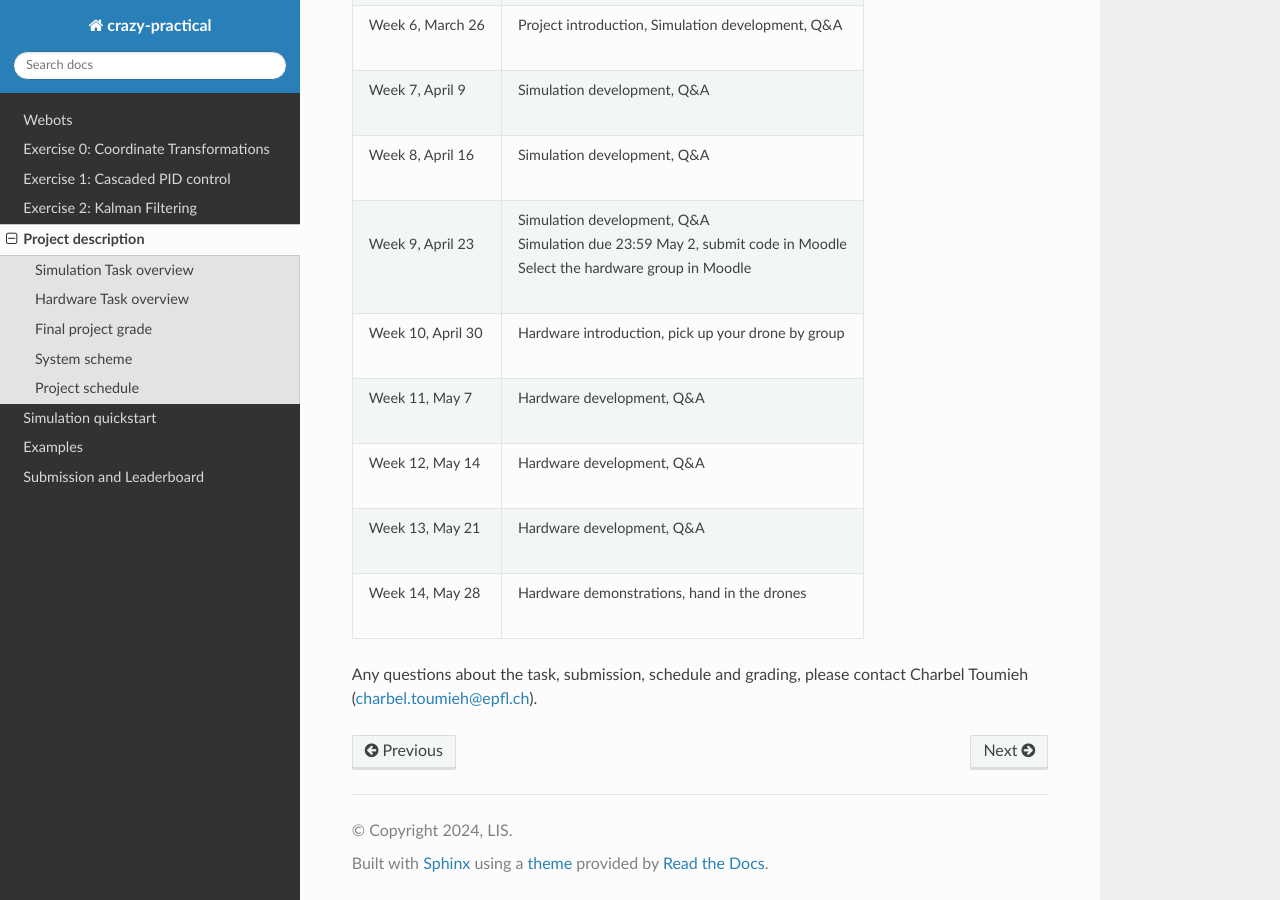
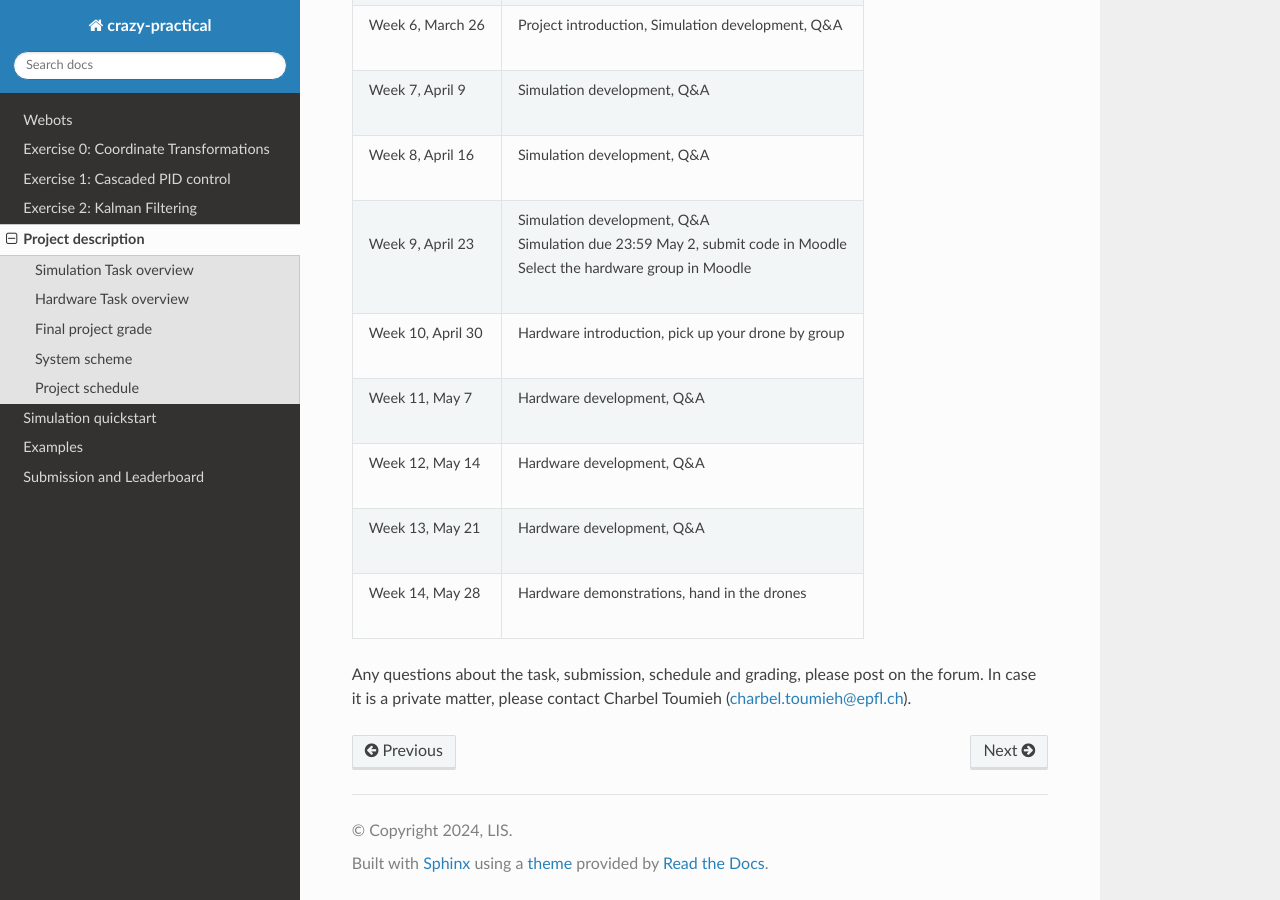
Before and after one commit to lis-epfl/micro-502, a Sphinx documentation site: the page built from docs/assignment/project_description.rst, in a window 1280 px wide and 900 px high, scrolled down 4065 px. Built offline with Sphinx 7.4.7 and the Read the Docs theme 2.0.0, drawn with Linux system fonts in a browser that asks for light colours.

Commit message:
update project description

```diff
--- a/docs/assignment/project_description.rst
+++ b/docs/assignment/project_description.rst
@@ -107,4 +107,4 @@ The following table provides the schedule of the crazy-practical project.
 | Week 14, May 28           | Hardware demonstrations, hand in the drones
 ==========================  ========================================================
 
-Any questions about the task, submission, schedule and grading, please contact Charbel Toumieh (charbel.toumieh@epfl.ch).
+Any questions about the task, submission, schedule and grading, please post on the forum. In case it is a private matter, please contact Charbel Toumieh (charbel.toumieh@epfl.ch).
```
Also changed, not shown: 1 other file.
